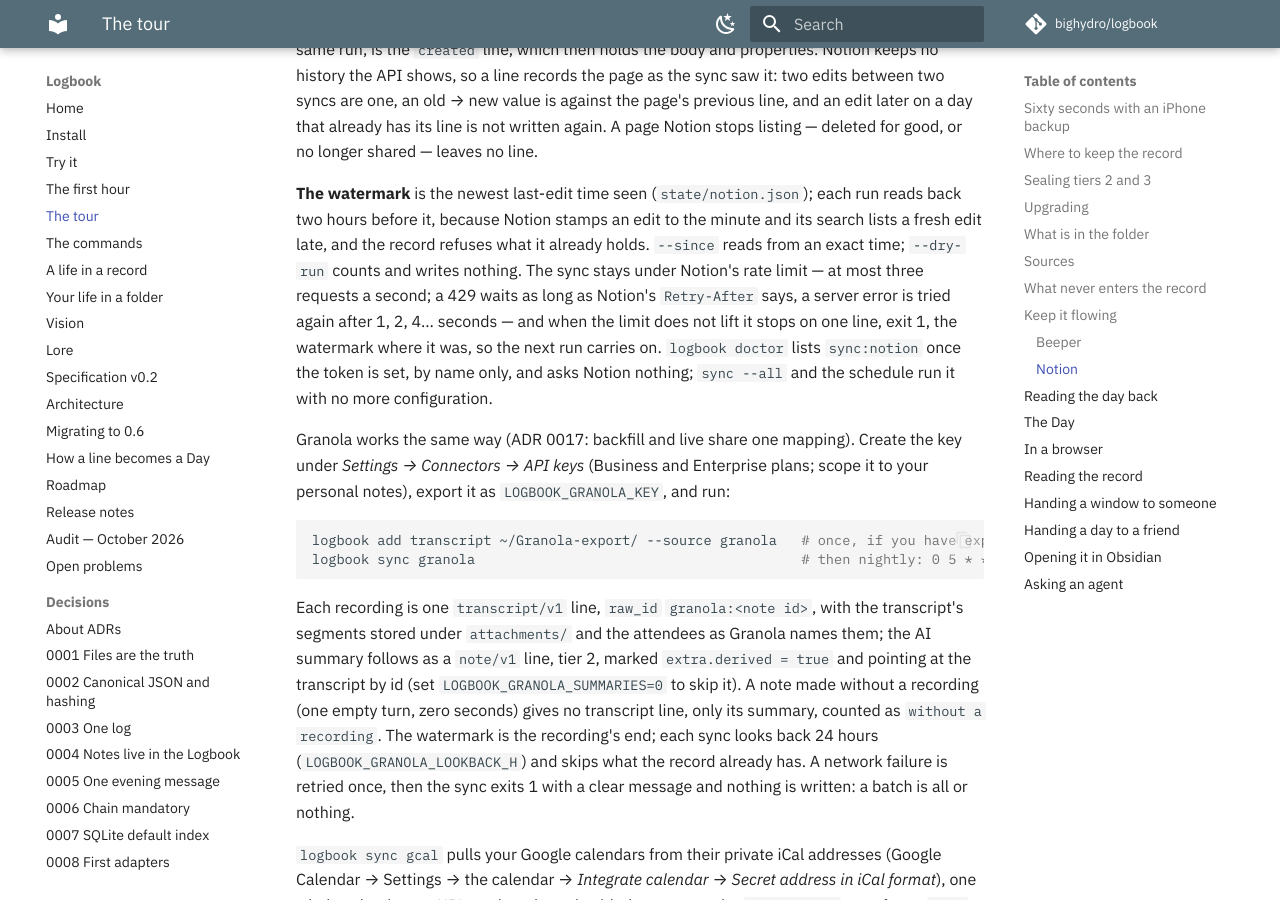
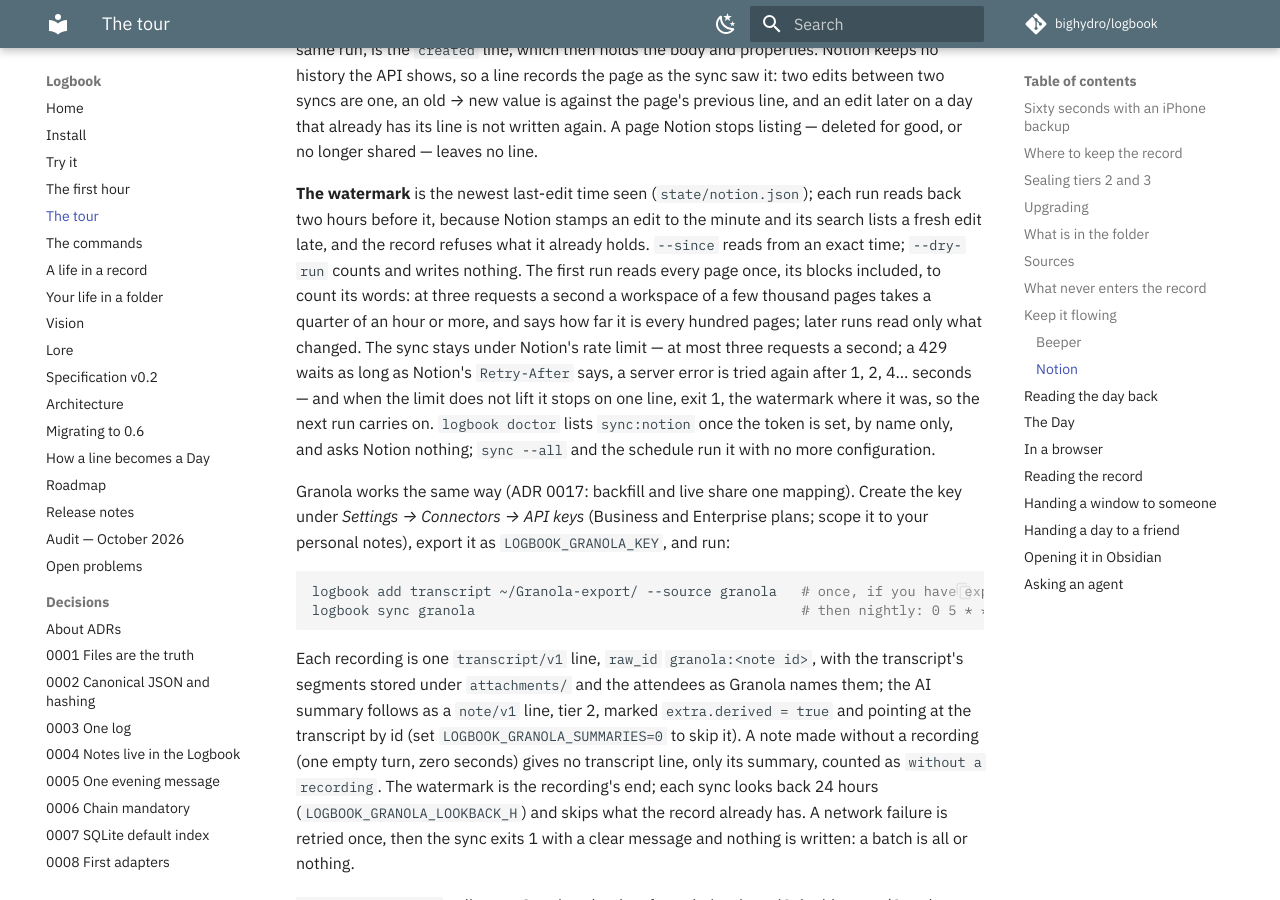
Before and after one commit to bighydro/logbook, an MkDocs documentation site: the page built from docs/tour.md, in a window 1280 px wide and 900 px high, scrolled down 14867 px. Built offline with MkDocs 1.6.1 and Material for MkDocs 9.7.7, drawn with Linux system fonts in a browser that asks for light colours; comment, search, counter and statistics services are not loaded.

Commit message:
docs: the first Notion run reads every page once; say how long that takes
Co-Authored-By: Claude Opus 5.5 <noreply@anthropic.com>
Claude-Session: https://claude.ai/code/session_01BaQfUAQNAXo8kD1deMkmge
Signed-off-by: bighydro <122497530+bighydro@users.noreply.github.com>

```diff
--- a/docs/tour.md
+++ b/docs/tour.md
@@ -552,7 +552,9 @@ again. A page Notion stops listing — deleted for good, or no longer shared —
 **The watermark** is the newest last-edit time seen (`state/notion.json`); each run reads back two
 hours before it, because Notion stamps an edit to the minute and its search lists a fresh edit late,
 and the record refuses what it already holds. `--since` reads from an exact time; `--dry-run` counts
-and writes nothing. The sync stays under Notion's rate limit — at most three requests a second; a 429
+and writes nothing. The first run reads every page once, its blocks included, to count its words: at
+three requests a second a workspace of a few thousand pages takes a quarter of an hour or more, and
+says how far it is every hundred pages; later runs read only what changed. The sync stays under Notion's rate limit — at most three requests a second; a 429
 waits as long as Notion's `Retry-After` says, a server error is tried again after 1, 2, 4… seconds —
 and when the limit does not lift it stops on one line, exit 1, the watermark where it was, so the next
 run carries on. `logbook doctor` lists `sync:notion` once the token is set, by name only, and asks
```
